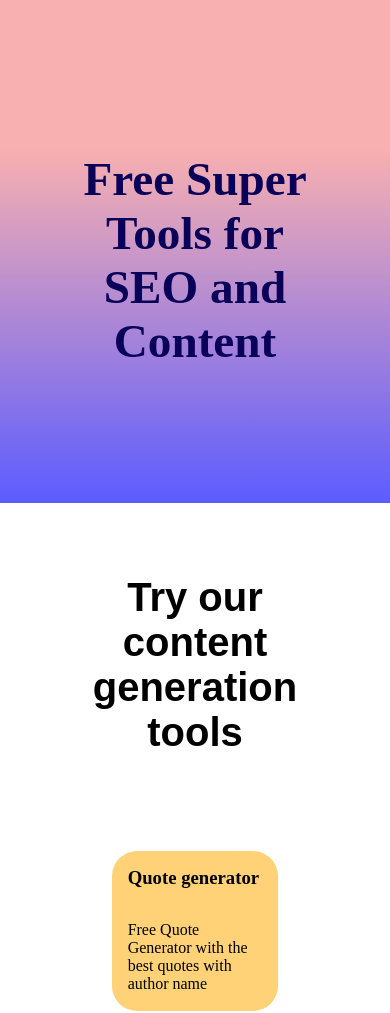
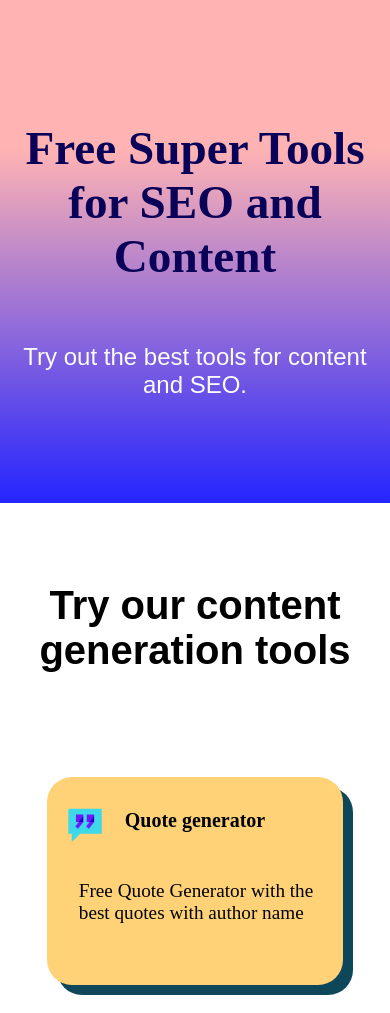
Before and after one commit to Monk-Sai/Content-Anchor, a plain HTML site: page content-anchor-tools.html in a window 390 px wide. Shown: the part 102-1115 px from the top of the page. Drawn offline with Linux system fonts and the light colour scheme.

Commit message:
many ones

```diff
--- a/content-anchor-tools.html
+++ b/content-anchor-tools.html
@@ -39,6 +39,7 @@
     <div class="tools-hero-fold">
 
         <h1>Free Super Tools for SEO and Content</h1>
+        <p>Try out the best tools for content and SEO. </p>
 
     </div>
     <div class="tools-hero-fold-2">
@@ -46,18 +47,21 @@
         <div class="tools-container-fold">
             <div class="tools-container">
               <a href="https://contentanchor.com/quote-generator">
+                <img src="imgs\icons8-quote-96.png" alt="quote-generator" height="65px">
                 <h3>Quote generator</h3>
                 <p>Free Quote Generator with the best quotes with author name</p>
               </a>
               </div>
             <div class="tools-container">
               <a href="https://contentanchor.com/image-generator">
+                <img src="imgs\icons8-edit-image-64.png" alt="word-counter" height="65px">
                 <h3>Image generator</h3>
                 <p>Free Image Generator with the best quotes with author name</p>
               </a>
             </div>
             <div class="tools-container">
               <a href="https://contentanchor.com/word-counter">
+                <img src="imgs\icons8-search-64.png" alt="word-counter" height="65px">
                 <h3>Word Counter</h3>
                 <p>Free Word Counter tool. Easy and Quick</p>
               </a>
--- a/tools-page.css
+++ b/tools-page.css
@@ -8,16 +8,17 @@ body{
 }
 
 .tools-display-container{
-    height: 100%;
+    height: 75rem;
     padding: 0px 0px 150px 0px;
 }
 
 .tools-hero-fold {
     display: flex;
+    flex-direction: column;
     align-items: center;
-    justify-content: space-around;
+    justify-content: space-evenly;
     color: #0a0258;
-    background: linear-gradient(to bottom, rgb(248, 176, 176)30%, rgb(92, 92, 255));
+    background: linear-gradient(to bottom, rgb(255, 179, 179)30%, rgb(36, 36, 255));
     height: 396px;
     width: 100%;
     padding-top: 65px;
@@ -27,7 +28,15 @@ body{
     font-family: initial;
     font-size: 2.95rem;
     text-align: center;
-    width: 70%;
+    width: 90%;
+}
+.tools-hero-fold p {
+    font-size: 1.5rem;
+    text-align: center;
+    color: rgb(252, 252, 252);
+    font-family: sans-serif;
+    font-weight: 500;
+    padding: 0rem 1.2rem;
 }
 .tools-hero-fold-2 {
     height: 750px;
@@ -52,10 +61,11 @@ body{
 .tools-container {
     border: 5px #0a0258;
     border-radius: 25px;
-    height: 10rem;
-    width: 45%;
+    height: 14rem;
+    width: 30rem;
     background: #ffd278;
     margin: 1.5rem;
+    box-shadow: 10px 10px rgb(15, 71, 90);
 }
 .tools-container a {
     text-decoration: none;
@@ -63,8 +73,56 @@ body{
 }
 
 .tools-container h3 {
-    padding: 1rem;
+    padding: 2rem;
+    text-align: center;
+    font-size: 20px;
 }
 .tools-container p {
-    padding: 1rem;
+    padding: 1rem 1.5rem 1rem 2rem;
+    font-size: 1.2rem;
 }
+.tools-container img {
+    position: absolute;
+    padding: 15px 0px 0px 55px;
+}
+
+@media screen and (max-width:768px) {
+   .tools-container {
+    border: 5px #0a0258;
+    border-radius: 25px;
+    height: 13rem;
+    width: 80%;
+    background: #ffd278;
+    margin: 1.5rem;
+ }
+ .tools-container img {
+    position: absolute;
+    padding: 25px 0px 0px 20%;
+    height: 40px;
+}
+}
+@media screen and (max-width:500px) {
+    .tools-container {
+     border: 5px #0a0258;
+     border-radius: 25px;
+     height: 13rem;
+     width: 80%;
+     background: #ffd278;
+     margin: 1.5rem;
+  }
+  .tools-container img {
+     position: absolute;
+     padding: 25px 0px 0px 18px;
+     height: 40px;
+ }
+ .tools-hero-fold-2 h2 {
+    padding: 5rem 1rem;
+    font-size: 2.5rem;
+    text-align: center;
+    font-family: sans-serif;
+}
+.tools-display-container{
+    height: 95rem;
+    padding: 0px 0px 150px 0px;
+}
+ }
```
Also changed, not shown: imgs/icons8-edit-image-64.png (added), imgs/icons8-quote-96.png (added), imgs/icons8-search-64.png (added).
